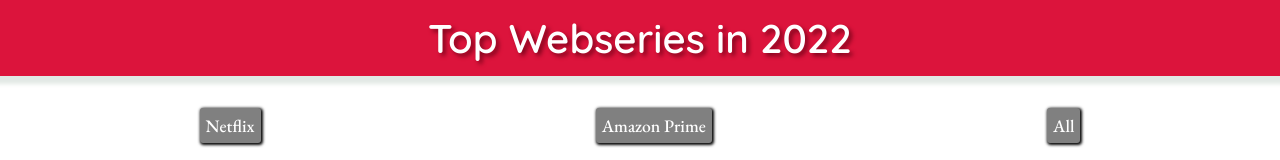
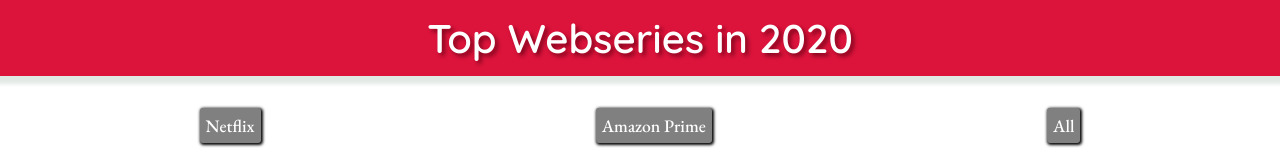
Before and after one commit to aviraj1703/webseries_gallery, a React (Create React App) app: page / in a window 1280 px wide. Shown: the top 160 px of the page. Built offline with nearby package versions, Linux system fonts and the light colour scheme; a web font is replaced by a local one.

Commit message:
Update Container.jsx

```diff
--- a/src/Components/Container.jsx
+++ b/src/Components/Container.jsx
@@ -22,7 +22,7 @@
   };
   return (
     <>
-      <h1>Top {wb} Webseries in 2022</h1>
+      <h1>Top {wb} Webseries in 2020</h1>
       <Menu filterItem={filterItem} pnamess={pnames} />
       <Cards items={items}/>
     </>
```
